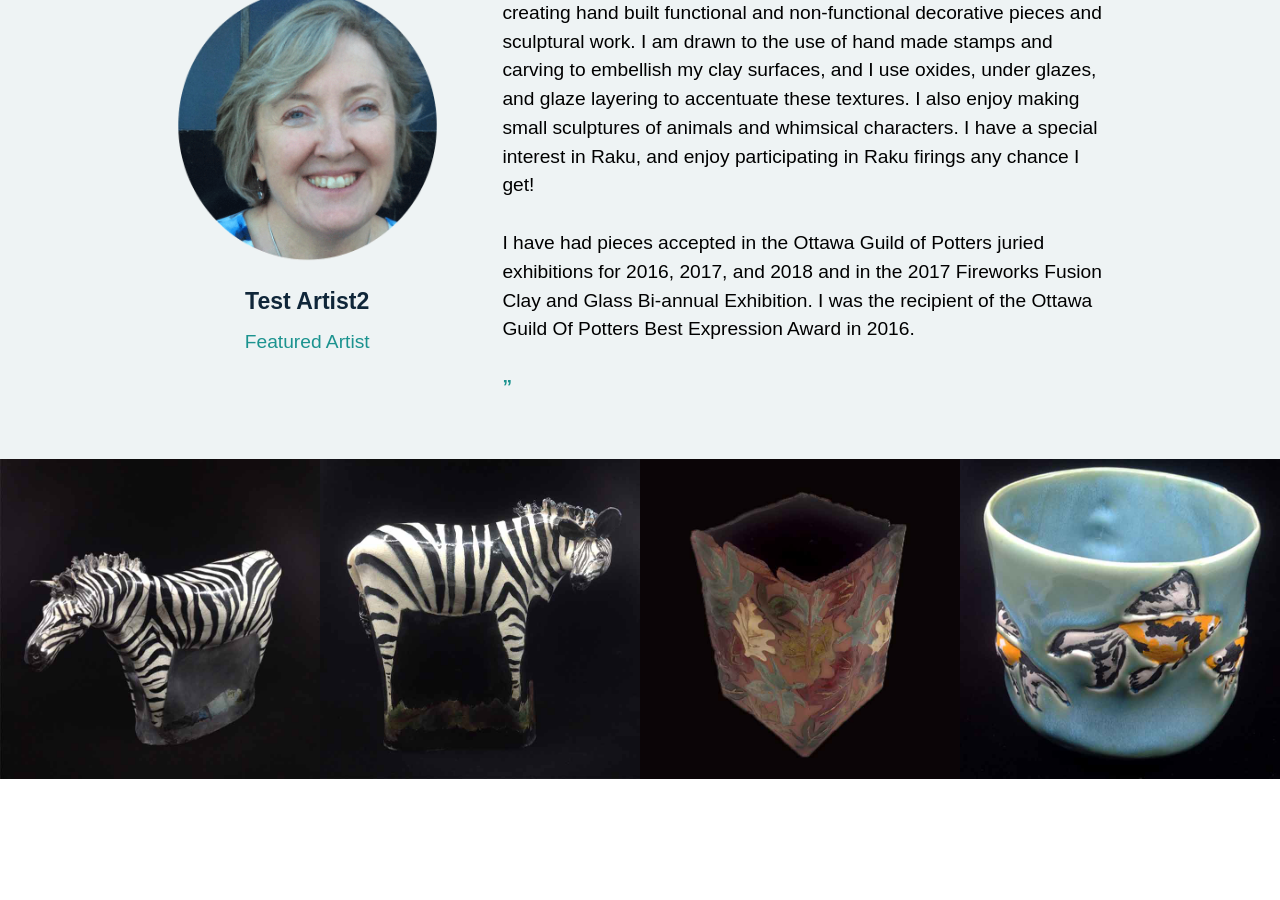
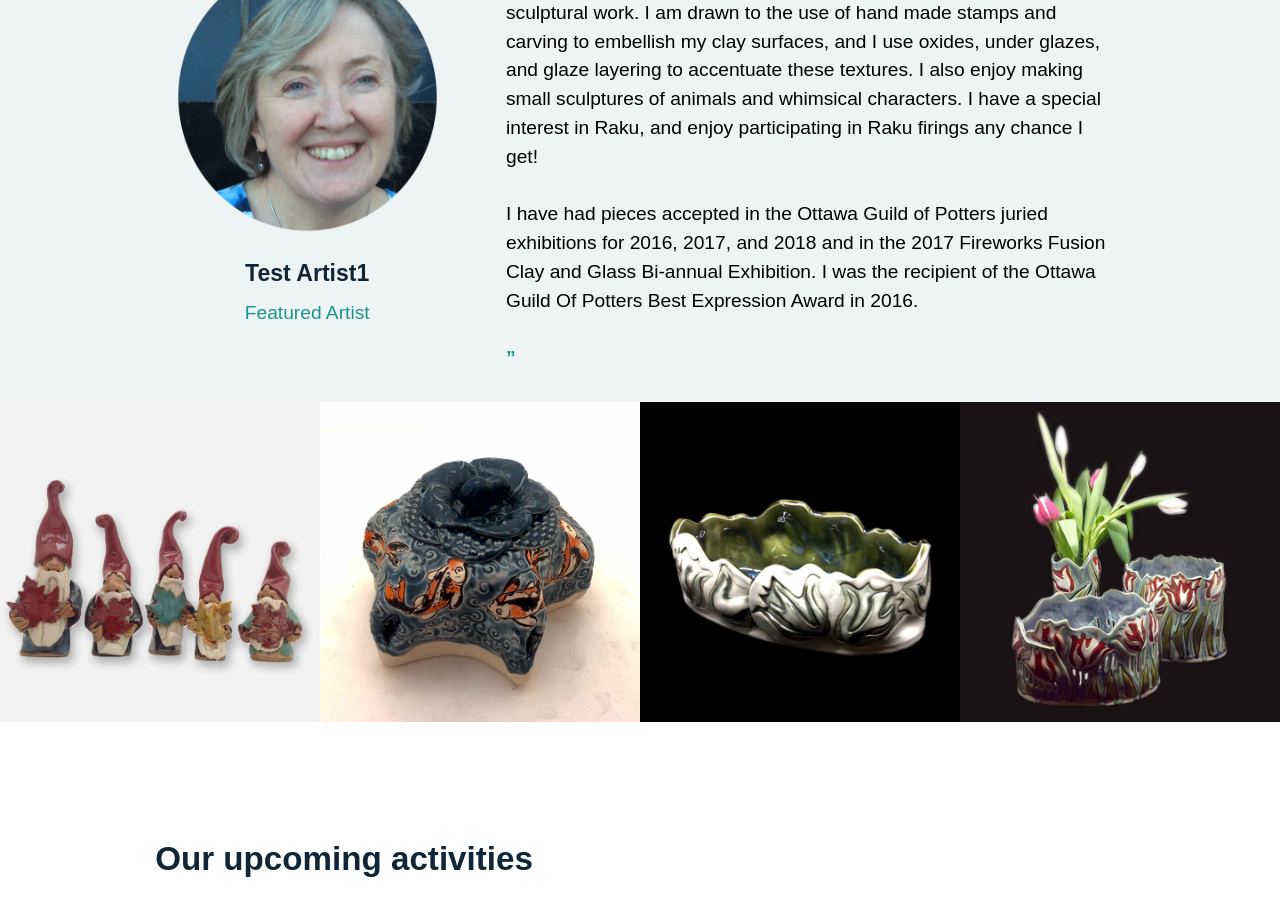
Before and after one commit to Clayworkscoop/clayworks, a Jekyll site: the page built from index.html, in a window 1280 px wide and 900 px high, scrolled down 2849 px. Built offline with Jekyll 4.4.1, drawn with Linux system fonts in a browser that asks for light colours; some web fonts are replaced; some of the changed lines change nothing that is shown.

Commit message:
Add random artist to the homepage on load

```diff
--- a/index.html
+++ b/index.html
@@ -70,13 +70,13 @@
       <div class="grid grid-middle">
         <div class="unit xs-1 m-1-3 l-1-3 gutter text-center">
           <div class="embed embed-1by1 push">
-            <img class="img-flex embed-item" src="{{artist.artistImage}}" alt="{{artist.artistImage_alt}}">
+            <img class="img-flex embed-item" src="{{artist.artistImage}}" alt="{{artist.artistImage_alt}}" id="featured-artist-thumb">
           </div>
-          <h2 class="mega bold leading-tight push-1-2">{{artist.title}}</h2>
+          <h2 class="mega bold leading-tight push-1-2" id="featured-artist-title">{{artist.title}}</h2>
           <strong class="green normal inline-block push">Featured Artist</strong>
         </div>
         <div class="unit xs-1 m-2-3 l-2-3 gutter">
-          <p class="gutter-1-8"><span class="bold green hang-punc">“</span>{{artist.content}}<span class="bold green"> ”</span></p>
+          <div class="gutter-1-8"><span class="bold green hang-punc">“</span><div id="featured-artist-content">{{artist.content}}</div><span class="bold green"> ”</span></div>
         </div>
       </div>
     </div>
@@ -84,22 +84,22 @@
   <div class="grid grid-middle">
     <div class="unit xs-1-2 m-1-4">
       <div class="embed embed-1by1">
-        <img class="img-flex embed-item" src="{{artist.artImage_1}}" alt="{{artist.artImage_1_alt}}">
+        <img class="img-flex embed-item" src="{{artist.artImage_1}}" alt="{{artist.artImage_1_alt}}" id="featured-artist-image-1">
       </div>
     </div>
     <div class="unit xs-1-2 m-1-4">
       <div class="embed embed-1by1">
-        <img class="img-flex embed-item" src="{{artist.artImage_2}}" alt="{{artist.artImage_2_alt}}">
+        <img class="img-flex embed-item" src="{{artist.artImage_2}}" alt="{{artist.artImage_2_alt}}" id="featured-artist-image-2">
       </div>
     </div>
     <div class="unit xs-1-2 m-1-4">
       <div class="embed embed-1by1">
-        <img class="img-flex embed-item" src="{{artist.artImage_3}}" alt="{{artist.artImage_3_alt}}">
+        <img class="img-flex embed-item" src="{{artist.artImage_3}}" alt="{{artist.artImage_3_alt}}" id="featured-artist-image-3">
       </div>
     </div>
     <div class="unit xs-1-2 m-1-4">
       <div class="embed embed-1by1">
-        <img class="img-flex embed-item" src="{{artist.artImage_4}}" alt="{{artist.artImage_4_alt}}">
+        <img class="img-flex embed-item" src="{{artist.artImage_4}}" alt="{{artist.artImage_4_alt}}" id="featured-artist-image-4">
       </div>
     </div>
   </div>
@@ -157,3 +157,54 @@
 <section class="teal-bg pad-t-2 pad-b">
   {% include member-apply.html btnhover='btnhover-navy' %}
 </section>
+
+<script>
+  var allArtists = [
+    {% for artist in site.artists %}
+      {
+        title: "{{artist.title}}",
+        content: "{{artist.content | strip_newlines}}",
+        thumbUrl: "{{artist.artistImage}}",
+        thumbAlt: "{{artist.artistImage_alt}}",
+        images: [
+          {
+            url: "{{artist.artImage_1}}",
+            alt: "{{artist.artImage_1_alt}}",
+          },
+          {
+            url: "{{artist.artImage_2}}",
+            alt: "{{artist.artImage_2_alt}}",
+          },
+          {
+            url: "{{artist.artImage_3}}",
+            alt: "{{artist.artImage_3_alt}}",
+          },
+          {
+            url: "{{artist.artImage_4}}",
+            alt: "{{artist.artImage_4_alt}}",
+          },
+        ]
+      },
+    {% endfor %}
+  ];
+
+  var randArtist = allArtists[Math.floor(Math.random() * allArtists.length)];
+  var artistTitle = document.getElementById('featured-artist-title');
+  var artistContent = document.getElementById('featured-artist-content');
+  var artistThumb = document.getElementById('featured-artist-thumb');
+  var images = [
+    document.getElementById('featured-artist-image-1'),
+    document.getElementById('featured-artist-image-2'),
+    document.getElementById('featured-artist-image-3'),
+    document.getElementById('featured-artist-image-4'),
+  ];
+
+  artistTitle.innerHTML = randArtist.title;
+  artistContent.innerHTML = randArtist.content;
+  artistThumb.src = randArtist.thumbUrl;
+  artistThumb.setAttribute('alt', randArtist.thumbAlt);
+  randArtist.images.forEach(function (img, i) {
+    images[i].src = img.url;
+    images[i].setAttribute('alt', img.alt);
+  });
+</script>
```
